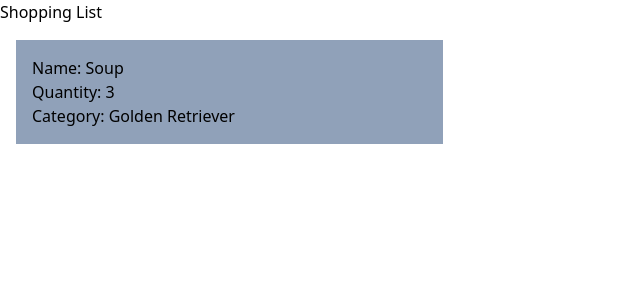
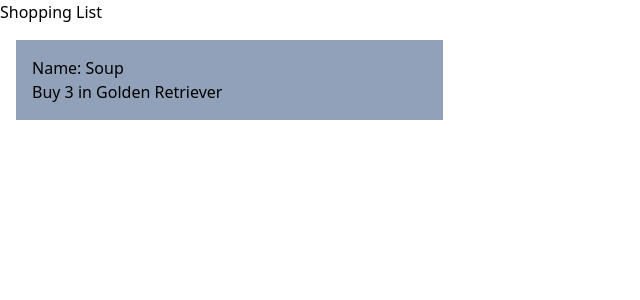
Before and after one commit to Jordan-Labell/cprg306-assignments, a Next.js app: page /week-3 in a window 1280 px wide. Shown: the top 300 px of the page, without its empty margins (0-640 px from the left). Built offline with nearby package versions, Linux system fonts and the light colour scheme.

Commit message:
updated formatting for item component

```diff
--- a/app/week-3/item.js
+++ b/app/week-3/item.js
@@ -1,9 +1,10 @@
 export default function Item({item}) {
     return (
         <section className="bg-slate-400 p-4 w-1/3 m-4">
-            <h2>Name: {item.name}</h2>
-            <p>Quantity: {item.quantity}</p>
-            <p>Category: {item.category}</p>
+            <ul>
+                <li>Name: {item.name}</li>
+                <li>Buy {item.quantity} in {item.category}</li>
+            </ul>
         </section>
     );
 }
```
